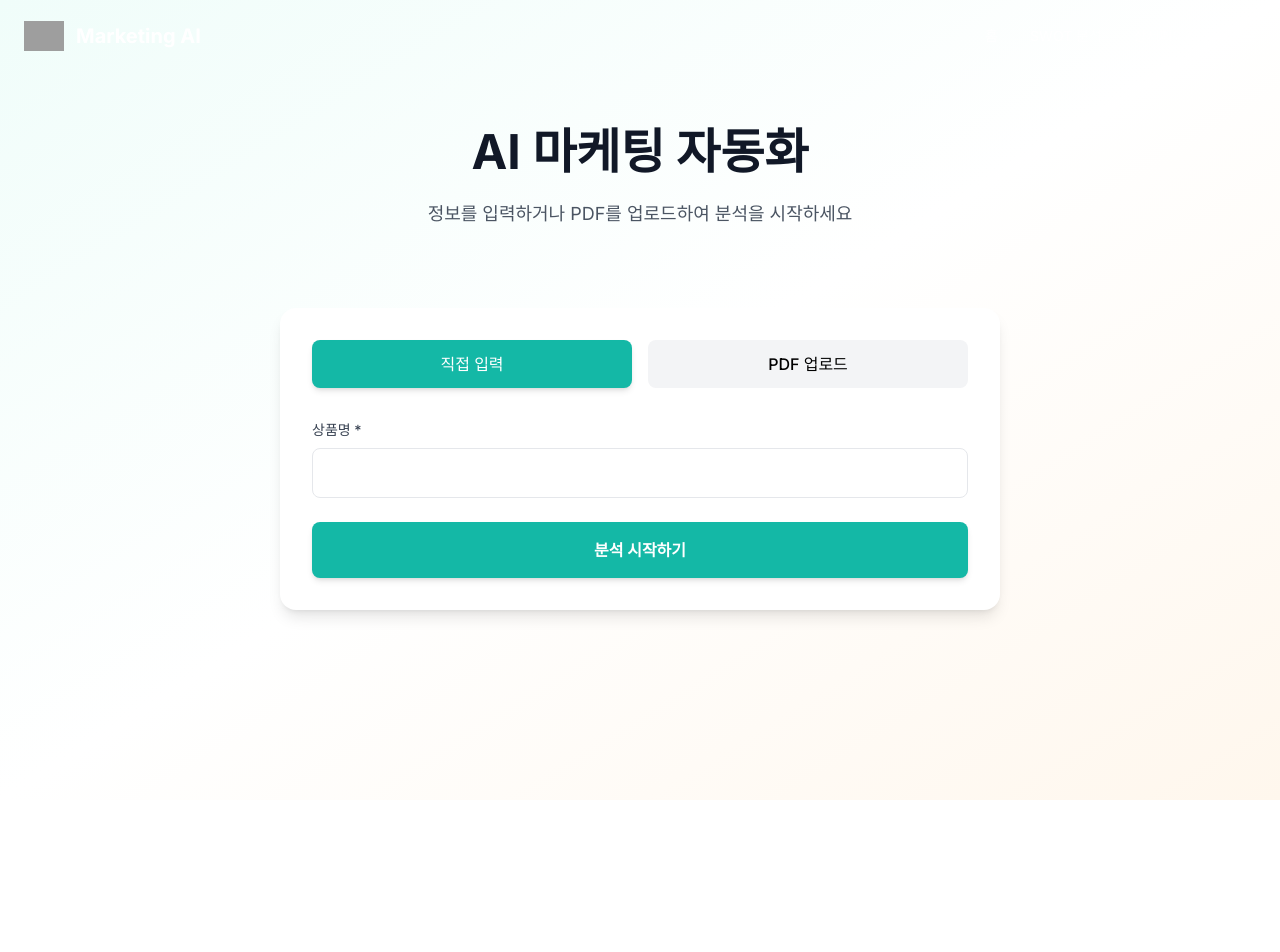
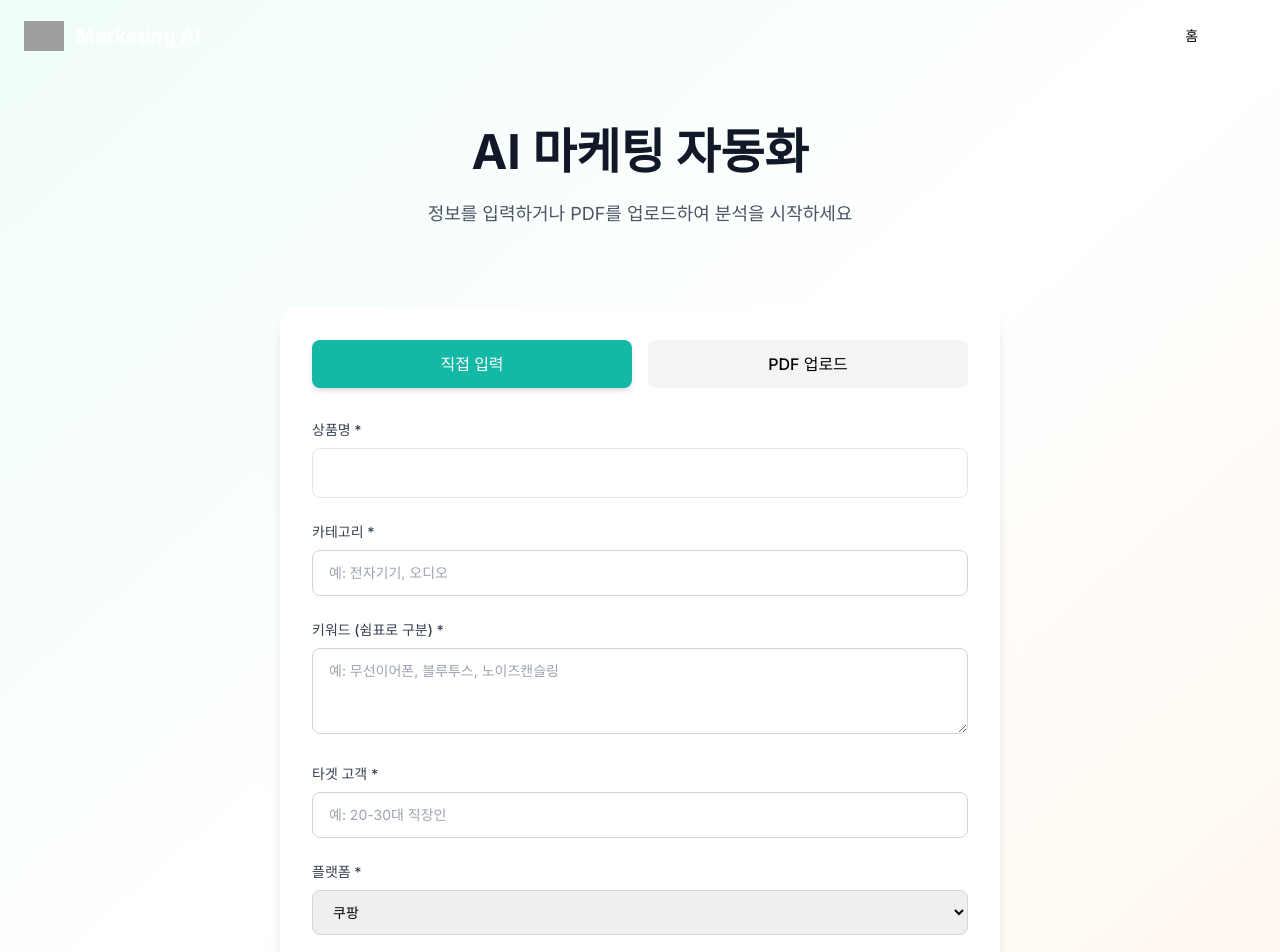
Before and after one commit to mini-inim/marketing_front, a React (Vite) app: page / in a window 1280 px wide. Shown: the top 952 px of the page. Before the commit the page ends 800 px from the top, so only its background shows below. Built offline with nearby package versions, Linux system fonts and the light colour scheme; grey boxes are pictures that could not be loaded.

Commit message:
상세페이지 api 연결

```diff
--- a/src/components/feature/Navbar.tsx
+++ b/src/components/feature/Navbar.tsx
@@ -16,8 +16,6 @@ const Navbar: React.FC = () => {
 
   const navItems = [
     { path: '/', label: '홈' },
-    { path: '/swot', label: 'SWOT 분석' },
-    { path: '/detail', label: '상세페이지' },
     { path: '/chat', label: '챗봇' },
   ];
 
@@ -49,7 +47,7 @@ const Navbar: React.FC = () => {
                   location.pathname === item.path
                     ? isScrolled
                       ? 'text-teal-500'
-                      : 'text-white'
+                      : 'text-black'
                     : isScrolled
                     ? 'text-gray-600 hover:text-teal-500'
                     : 'text-white/80 hover:text-white'
--- a/src/pages/home/components/SwotModal.tsx
+++ b/src/pages/home/components/SwotModal.tsx
@@ -12,9 +12,11 @@ interface SwotModalProps {
 const SwotModal: React.FC<SwotModalProps> = ({ onClose }) => {
   const navigate = useNavigate();
 
-  // Zustand Store에서 Homepage에서 저장한 데이터 가져오기
   const productInfo = useAppStore((state) => state.productInfo);
+  const sessionId = useAppStore((state) => state.sessionId);
+
   const setSwotResult = useAppStore((state) => state.setSwotResult);
+
 
   const [formData, setFormData] = useState({
     days: 7,
@@ -40,20 +42,28 @@ const SwotModal: React.FC<SwotModalProps> = ({ onClose }) => {
 
   const handleSubmit = async (e: React.FormEvent) => {
     e.preventDefault();
+    if (!productInfo || !sessionId) return; // 상품 정보가 없으면 중단
+
     setLoading(true);
     setError(null);
 
     try {
-      // API 서비스 호출
-      const response = await apiService.executeSwot({
+      const combinedRequest = {
+        session_id: sessionId,
+        product_name: productInfo.productName,
+        category: productInfo.category,
+        keywords: productInfo.keywords,
+        target_customer: productInfo.targetCustomer,
+        platform: productInfo.platform,
         days: formData.days,
         search_depth: formData.searchDepth,
         include_reviews: formData.includeReviews,
-      });
+      };
+
+      // API 호출
+      const response = await apiService.executeSwot(combinedRequest);
 
       setResult(response);
-
-      // Zustand Store에 분석 결과 저장
       setSwotResult({
         htmlUrl: response.html_url || '',
         competitorCount: response.competitor_count || 0,
@@ -66,23 +76,31 @@ const SwotModal: React.FC<SwotModalProps> = ({ onClose }) => {
     }
   };
 
+  const handleSkip = () => {
+  onClose();
+  // URL 구조: /xyz-123/detail-html
+  if (sessionId) {
+    navigate(`/${sessionId}/detail-html`);
+  } else {
+    navigate('/detail-html'); // 방어 코드
+  }
+};
+
 const handleViewResult = () => {
   if (result?.html_url) {
     onClose();
-      // 전체 URL을 생성하여 결과 페이지로 이동
-      navigate('/result-html', {
+    // 세션 정보와 함께 결과 페이지로 이동 (State도 함께 활용 가능)
+    navigate(`/${sessionId}/result-html`, {
       state: {
         url: getFullUrl(result.html_url),
-          title: 'SWOT 분석 결과'
+        title: 'SWOT 분석 결과',
+        sessionId: sessionId
       }
     });
   }
 };
 
-  const handleSkip = () => {
-    onClose();
-    navigate('/detail');
-  };
+
 
   return (
     <div className="fixed inset-0 bg-black/60 flex items-center justify-center z-50 p-4 backdrop-blur-sm">
--- a/src/pages/home/page.tsx
+++ b/src/pages/home/page.tsx
@@ -8,6 +8,7 @@ import SwotModal from './components/SwotModal';
 
 const HomePage: React.FC = () => {
   const setProductInfo = useAppStore((state) => state.setProductInfo);
+  const setSessionId = useAppStore((state) => state.setSessionId);
 
   const [formData, setFormData] = useState({
     productName: '',
@@ -34,50 +35,59 @@ const HomePage: React.FC = () => {
     }
   };
 
-  // 공통 로직: 서버에 상품 정보 등록(startUnified) 및 모달 오픈
+  // 헬퍼 함수: 문자열 키워드를 배열로 변환
+  const formatKeywords = (keywordsStr: string): string[] => {
+    if (!keywordsStr) return [];
+    return keywordsStr
+      .split(',') // 쉼표로 분리
+      .map((k) => k.trim()) // 공백 제거
+      .filter((k) => k !== ''); // 빈 값 제거
+  };
+
   const registerAndOpenModal = async (requestData: ProductInfoRequest) => {
     try {
-      // 1. 서버에 통합 시작 API 호출
-      await apiService.startUnified(requestData);
 
-      // 2. 전역 스토어 업데이트 (Zustand)
+      const response = await apiService.startUnified(requestData);
+      console.log("response: ", response)
+
+      if(response.session_id){
+        setSessionId(response.session_id)
+      }
+
       setProductInfo({
         productName: requestData.product_name,
         category: requestData.category,
-        keywords: requestData.keywords,
+        keywords: requestData.keywords, // 배열 형태로 저장
         targetCustomer: requestData.target_customer,
         platform: requestData.platform,
       });
 
-      // 3. SWOT 모달 즉시 표시
       setShowSwotModal(true);
     } catch (err) {
-      throw err; // 상위 catch에서 처리
+      throw err;
     }
   };
 
-  // [수정] PDF 제출 핸들러: 파싱 완료 후 즉시 registerAndOpenModal 호출
   const handlePdfSubmit = async (e: React.FormEvent) => {
     e.preventDefault();
     if (!pdfFile) return;
-
     setLoading(true);
     setError(null);
 
     try {
-      // 1. PDF 파싱 API 호출
       const parsedData = await apiService.parsePdf(pdfFile);
 
-      // 2. 파싱된 결과로 등록 데이터 구성
       const requestData: ProductInfoRequest = {
         product_name: parsedData.product_name || 'PDF 추출 상품',
         category: parsedData.category || '기타',
-        keywords: parsedData.keywords || '',
+        // (수정) PDF에서 받은 키워드도 서버가 리스트를 기대하면 배열화 처리
+        keywords: Array.isArray(parsedData.keywords)
+          ? parsedData.keywords
+          : formatKeywords(parsedData.keywords || ''),
         target_customer: parsedData.target_customer || '미지정',
         platform: parsedData.platform || 'coupang',
       };
 
-      // 3. 바로 서버 등록 및 모달 오픈
       await registerAndOpenModal(requestData);
     } catch (err) {
       setError(err);
@@ -90,18 +100,34 @@ const HomePage: React.FC = () => {
   const handleFormSubmit = async (e: React.FormEvent) => {
   e.preventDefault();
   setLoading(true);
-    setError(null);
+
+  // 쉼표로 구분된 문자열을 배열로 변환
+  const keywordsArray = formData.keywords
+    .split(',')
+    .map((k) => k.trim())
+    .filter((k) => k !== '');
+
+  const requestData: ProductInfoRequest = {
+    ...formData,
+    product_name: formData.productName,
+    target_customer: formData.targetCustomer,
+    keywords: keywordsArray, // 여기서 배열로 전달
+  };
 
   try {
-      const requestData: ProductInfoRequest = {
-        product_name: formData.productName,
-        category: formData.category,
-        keywords: formData.keywords,
-        target_customer: formData.targetCustomer,
-        platform: formData.platform,
-      };
+    const response = await apiService.startUnified(requestData);
 
-      await registerAndOpenModal(requestData);
+    // Zustand 스토어에도 동일하게 배열로 저장
+    setProductInfo({
+      ...formData,
+      keywords: keywordsArray,
+    });
+
+    setSessionId(response.session_id)
+
+    console.log("response: ", response)
+
+    setShowSwotModal(true);
   } catch (err) {
     setError(err);
   } finally {
@@ -151,7 +177,70 @@ const HomePage: React.FC = () => {
                 <label className="block text-sm font-medium text-gray-700 mb-2">상품명 *</label>
                 <input name="productName" value={formData.productName} onChange={handleInputChange} required className="w-full px-4 py-3 border rounded-lg focus:ring-2 focus:ring-teal-500" />
               </div>
-              {/* ... 기타 필드 생략 ... */}
+
+              <div>
+                <label className="block text-sm font-medium text-gray-700 mb-2">
+                  카테고리 *
+                </label>
+                <input
+                  type="text"
+                  name="category"
+                  value={formData.category}
+                  onChange={handleInputChange}
+                  required
+                  className="w-full px-4 py-3 border border-gray-300 rounded-lg focus:ring-2 focus:ring-teal-500 focus:border-transparent text-sm"
+                  placeholder="예: 전자기기, 오디오"
+                />
+              </div>
+
+              <div>
+                <label className="block text-sm font-medium text-gray-700 mb-2">
+                  키워드 (쉼표로 구분) *
+                </label>
+                <textarea
+                  name="keywords"
+                  value={formData.keywords}
+                  onChange={handleInputChange}
+                  required
+                  rows={3}
+                  className="w-full px-4 py-3 border border-gray-300 rounded-lg focus:ring-2 focus:ring-teal-500 focus:border-transparent text-sm"
+                  placeholder="예: 무선이어폰, 블루투스, 노이즈캔슬링"
+                />
+              </div>
+
+              <div>
+                <label className="block text-sm font-medium text-gray-700 mb-2">
+                  타겟 고객 *
+                </label>
+                <input
+                  type="text"
+                  name="targetCustomer"
+                  value={formData.targetCustomer}
+                  onChange={handleInputChange}
+                  required
+                  className="w-full px-4 py-3 border border-gray-300 rounded-lg focus:ring-2 focus:ring-teal-500 focus:border-transparent text-sm"
+                  placeholder="예: 20-30대 직장인"
+                />
+              </div>
+
+              <div>
+                <label className="block text-sm font-medium text-gray-700 mb-2">
+                  플랫폼 *
+                </label>
+                <select
+                  name="platform"
+                  value={formData.platform}
+                  onChange={handleInputChange}
+                  required
+                  className="w-full px-4 py-3 border border-gray-300 rounded-lg focus:ring-2 focus:ring-teal-500 focus:border-transparent text-sm"
+                >
+                  <option value="coupang">쿠팡</option>
+                  <option value="naver">네이버 쇼핑</option>
+                  <option value="gmarket">G마켓</option>
+                  <option value="11st">11번가</option>
+                </select>
+              </div>
+
               <button type="submit" className="w-full py-4 bg-teal-500 text-white font-bold rounded-lg shadow-md hover:bg-teal-600">
                 분석 시작하기
               </button>
--- a/src/pages/result/page.tsx
+++ b/src/pages/result/page.tsx
@@ -28,19 +28,6 @@ const ResultPage: React.FC = () => {
       <Navbar />
 
       <div className="pt-20 flex-1 flex flex-col">
-        <div className="bg-white border-b border-gray-200 px-6 py-4">
-          <div className="max-w-7xl mx-auto flex items-center justify-between">
-            <h1 className="text-xl font-bold text-gray-900">{title || '결과 보기'}</h1>
-            <button
-              onClick={() => navigate(-1)}
-              className="px-4 py-2 text-sm font-medium text-gray-600 hover:text-gray-900 transition-colors whitespace-nowrap"
-            >
-              <i className="ri-arrow-left-line mr-2"></i>
-              뒤로 가기
-            </button>
-          </div>
-        </div>
-
         <div className="flex-1">
           <iframe
             src={url}
--- a/src/services/api.ts
+++ b/src/services/api.ts
@@ -13,15 +13,15 @@ const api = axios.create({
 export interface ProductInfoRequest {
   product_name: string;
   category: string;
-  keywords: string;
+  keywords: string[]; // (배열 타입으로 정의)
   target_customer: string;
   platform: string;
 }
 
-export interface SwotRequest {
-  days?: number;
-  search_depth?: 'basic' | 'advanced';
-  include_reviews?: boolean;
+export interface SwotRequest extends ProductInfoRequest {
+  days: number;
+  search_depth: 'basic' | 'advanced';
+  include_reviews: boolean;
 }
 
 export interface DetailRequest {
--- a/src/store/useAppStore.ts
+++ b/src/store/useAppStore.ts
@@ -3,7 +3,7 @@ import { create } from 'zustand';
 interface ProductInfo {
   productName: string;
   category: string;
-  keywords: string;
+  keywords: string[];
   targetCustomer: string;
   platform: string;
 }
@@ -21,7 +21,7 @@ interface DetailResult {
 }
 
 interface AppState {
-  sessionId: string;
+  sessionId: string | null;
   productInfo: ProductInfo | null;
   swotResult: SwotResult | null;
   detailResult: DetailResult | null;
```
Also changed, not shown: src/router/config.tsx (+4 -4 lines). Lines whose indentation alone changed are shown as unchanged.
